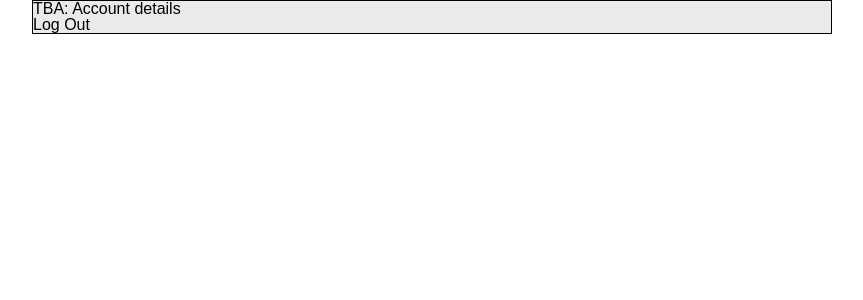
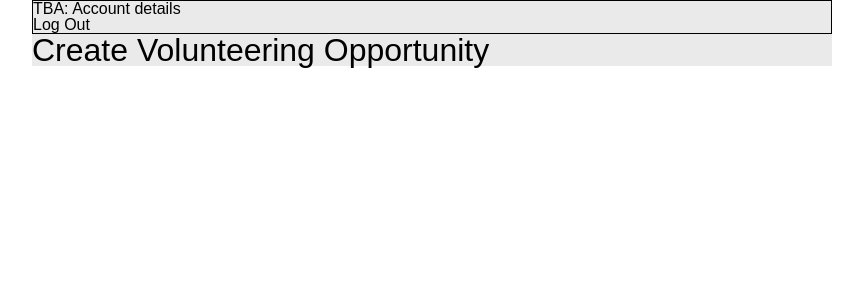
Before and after one commit to JakeBrowning90/volunteer-project-fe-1, a React (Vite) app: page /oppform in a window 1280 px wide. Shown: the top 300 px of the page, without its empty margins (208-1071 px from the left). Built offline with nearby package versions, Linux system fonts and the light colour scheme; no server answers.

Commit message:
Add placeholder opportunity form

```diff
--- a/src/App.jsx
+++ b/src/App.jsx
@@ -9,6 +9,7 @@ import SignupScreen from "./components/SignupScreen";
 import HomeScreen from "./components/HomeScreen";
 import SchoolForm from "./components/SchoolForm";
 import NPOForm from "./components/NPOForm";
+import OpportunityForm from "./components/OpportunityForm";
 // User info
 // Find Orgs
 // Sign up for shift
@@ -48,6 +49,7 @@ function App() {
           <Route path="/" element={<HomeScreen />} />
           <Route path="/schoolform" element={<SchoolForm />} />
           <Route path="/npoform" element={<NPOForm />} />
+          <Route path="/oppform" element={<OpportunityForm />} />
         </Routes>
       </main>
     </>
--- a/src/components/DashOrgAdmin.jsx
+++ b/src/components/DashOrgAdmin.jsx
@@ -50,8 +50,10 @@ function DashOrgAdmin(
           })}
         </ul>
       )}
+      <p>TBA: Form to post volunteer opportunities</p>
+      <Link to="/oppform">Create Volunteer Opportunity</Link>
+
       <p>TBA: List of registered volunteers, contact info</p>
-      <p>TBA: Form to post volunteer opportunities</p>
     </div>
   );
 }
--- /dev/null
+++ b/src/components/OpportunityForm.jsx
@@ -0,0 +1,62 @@
+import React, { useState } from "react";
+import { Routes, Route, Link, useNavigate } from "react-router";
+
+// import apiSource
+import { apiSource } from "../apiSource";
+
+function OpportunityForm(
+  {
+    // Props
+  }
+) {
+  // State declarations
+  // const [npoName, setNpoName] = useState("");
+  // const [invalidNpo, setInvalidNpo] = useState(false);
+  // // Functions
+  // function handleNpoName(e) {
+  //   setNpoName(e.target.value);
+  // }
+
+  // async function submitNPO(e) {
+  //   e.preventDefault();
+  //   const response = await fetch(apiSource + "npo", {
+  //     method: "POST",
+  //     mode: "cors",
+  //     headers: {
+  //       "Content-Type": "application/json",
+  //     },
+  //     body: JSON.stringify({
+  //       nponame: npoName,
+  //       admin: localStorage.id,
+  //     }),
+  //   });
+  //   const npoResponse = await response.json();
+  //   if (Array.isArray(npoResponse.errors)) {
+  //     setInvalidNpo(true);
+  //   } else {
+  //     setInvalidNpo(false);
+  //     // Redirect to login
+  //     window.location.href = "/";
+  //   }
+  // }
+
+  // Render
+  return (
+    <div>
+      <h1>Create Volunteering Opportunity</h1>
+      {/* {invalidNpo && <p>Invalid NPO</p>}
+      <form onSubmit={submitOpportunity}>
+        <label htmlFor="npoName">NPO name:</label>
+        <input
+          type="text"
+          id="npoName"
+          value={npoName}
+          onChange={handleNpoName}
+        /> */}
+        {/* <button>Submit</button>
+      </form> */}
+    </div>
+  );
+}
+
+export default OpportunityForm;
```
